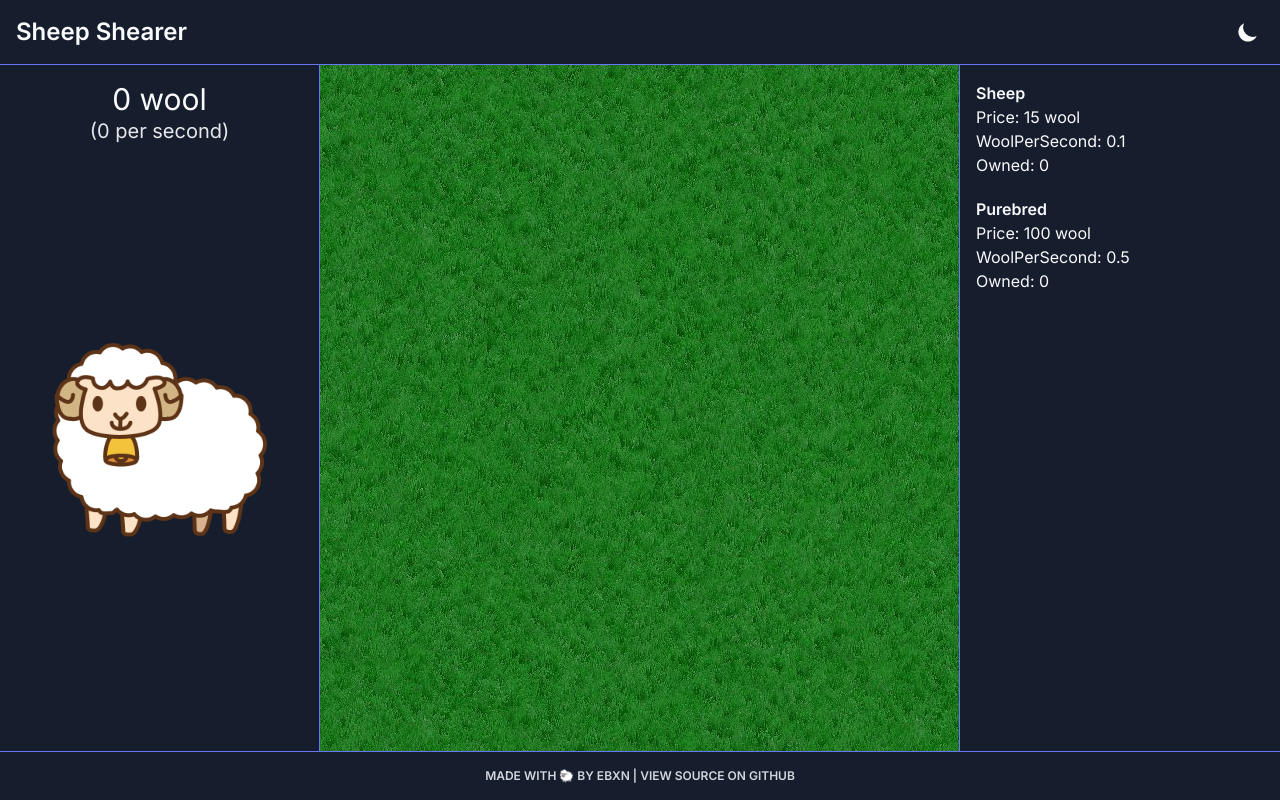
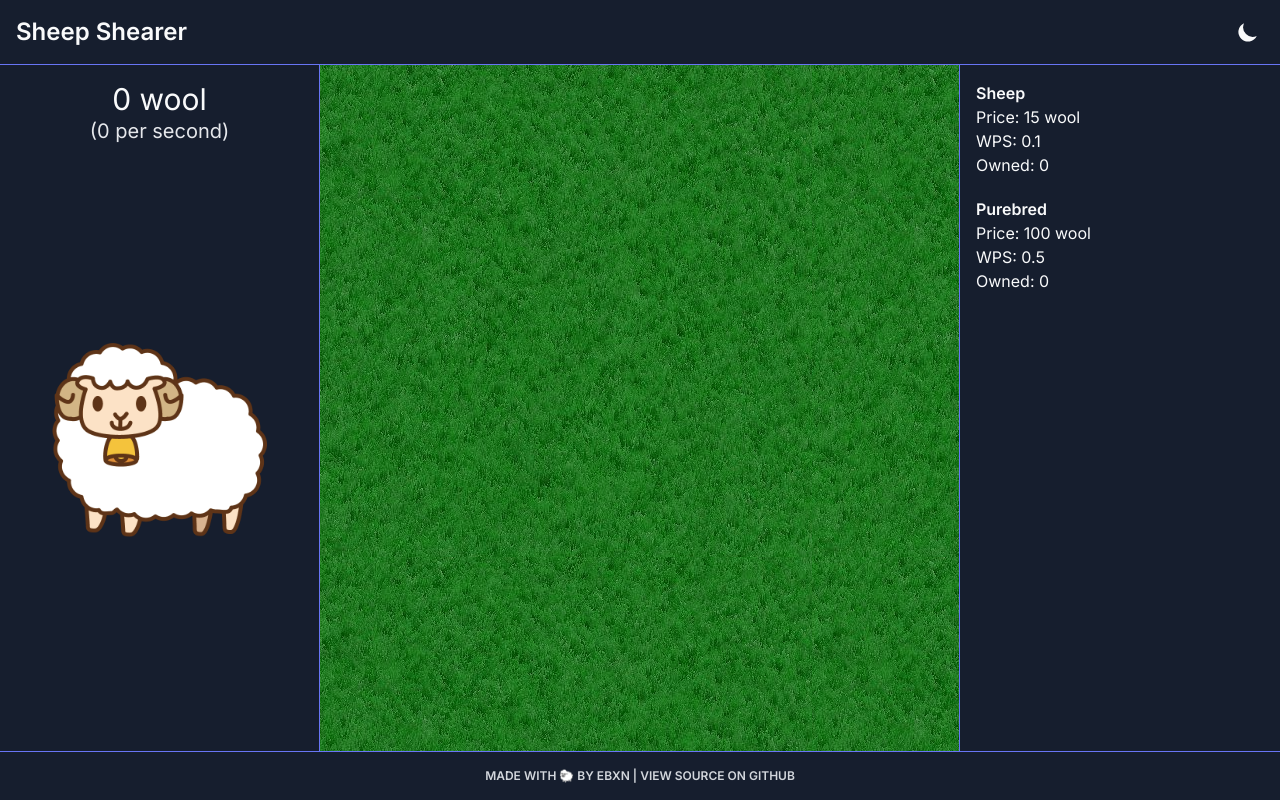
Before and after one commit to ebxn/sheep-shearer, a Vue app: page / in a window 1280 px wide. Built offline with nearby package versions, Linux system fonts and the light colour scheme.

Commit message:
fix layout scrolling issues, shorten WoolPerSecond to WPS,  display upgrades 1 away from highest purchase

```diff
--- a/public/index.html
+++ b/public/index.html
@@ -10,7 +10,7 @@
   <title>Sheep Shearer</title>
 </head>
 
-<body class="dark antialiased text-gray-900">
+<body class="dark antialiased text-gray-900 md:overflow-y-hidden">
   <noscript>
     <strong>
       We're sorry but Sheep Shearer doesn't work properly without JavaScript enabled.
--- a/src/App.vue
+++ b/src/App.vue
@@ -1,12 +1,12 @@
 <template>
   <div
     id="app"
-    class="transition-colors duration-150 ease-in-out flex flex-col dark:bg-gray-900 min-h-screen dark:text-gray-50"
+    class="transition-colors duration-150 ease-in-out flex flex-col overflow-x-hidden md:overflow-y-hidden dark:bg-gray-900 min-h-screen md:min-h-auto md:h-screen dark:text-gray-50"
   >
     <AppHeader />
 
-    <main class="flex md:flex-1">
-      <div class="flex flex-wrap w-full">
+    <main class="flex md:flex-1 md:overflow-y-hidden h-full">
+      <div class="flex flex-wrap md:overflow-y-hidden w-full h-full">
         <!-- sheep -->
         <div class="flex border-b md:border-b-0 md:border-r dark:border-indigo-500 w-full md:w-3/12">
           <div class="flex p-4 w-full">
@@ -22,8 +22,8 @@
         </div>
 
         <!-- upgrades -->
-        <div class="flex w-full md:w-3/12">
-          <div class="flex p-4 w-full">
+        <div class="flex w-full md:overflow-y-hidden md:w-3/12 h-full">
+          <div class="md:overflow-y-hidden p-4 w-full h-full ">
             <UpgradesPanel />
           </div>
         </div>
--- a/src/components/UpgradesPanel.vue
+++ b/src/components/UpgradesPanel.vue
@@ -1,5 +1,5 @@
 <template>
-  <div class="w-full">
+  <div class="md:overflow-y-scroll w-full h-full">
     <ul class="space-y-5">
       <li
         v-for="sheep in visibleSheepTypes"
@@ -11,7 +11,7 @@
           {{ sheep.name }}
         </h3>
         <span class="block">Price: {{ sheep.price }} wool</span>
-        <span class="block">WoolPerSecond: {{ sheep.wps }}</span>
+        <span class="block">WPS: {{ sheep.wps }}</span>
         <span class="block">Owned: {{ sheep.owned }}</span>
       </li>
     </ul>
@@ -31,7 +31,7 @@ export default {
       const sheepTypeValues = Object.values(this.sheepTypes)
 
       return sheepTypeValues.filter((val, idx) => {
-        return idx < 2 || sheepTypeValues[idx - 2].owned > 0
+        return idx < 2 || sheepTypeValues[idx - 1].owned > 0
       })
     }
   },
```
